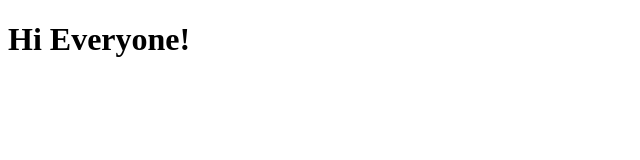
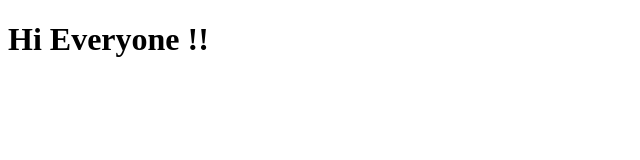
Before and after one commit to MarcNowa7/csy1018, a plain HTML site: page index.html in a window 1280 px wide. Shown: the full height of the page, 0-640 px from the left. Drawn offline with Linux system fonts and the light colour scheme.

Commit message:
Second Updtate M7

```diff
--- a/index.html
+++ b/index.html
@@ -5,6 +5,6 @@
     <title>God Bless You</title>
   </head>
   <body>
-  <h1>  Hi Everyone! </h1>
+  <h1>  Hi Everyone !!</h1>
   </body>
 </html>
```
